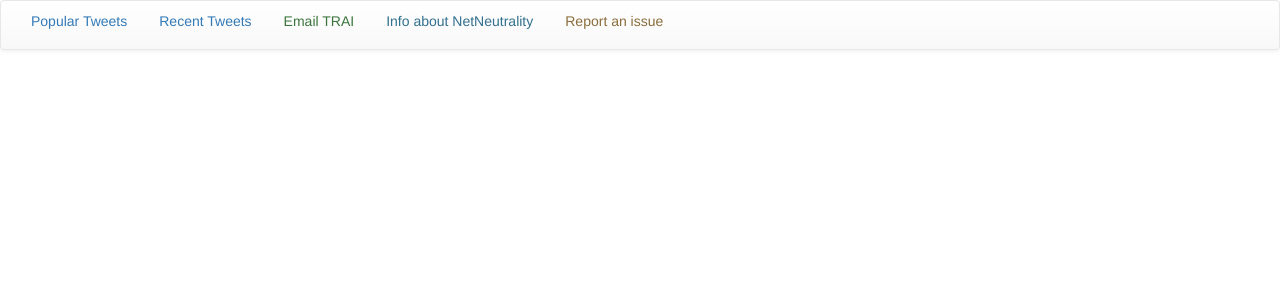
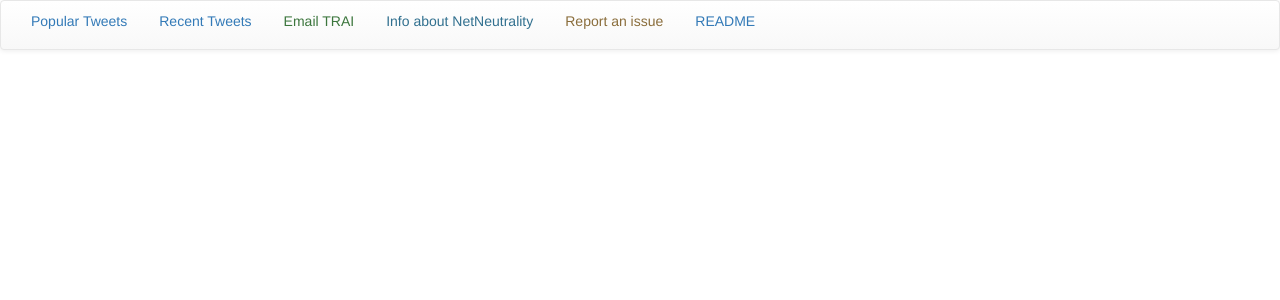
Before and after one commit to fortyplustwo/yalgaar, a Flask app: template yalgaar/templates/base.html in a window 1280 px wide. Shown: the top 300 px of the page. Run offline with Flask 2, Linux system fonts and the light colour scheme; the template is opened without the code that fills it, so the values that code supplies are empty; parts of the project's set-up code (start-up, migrations or seed data) failed here and were passed over; some libraries are stand-ins or nearby versions.

Commit message:
README link

```diff
--- a/yalgaar/templates/base.html
+++ b/yalgaar/templates/base.html
@@ -34,6 +34,7 @@
                         <li role='presentation'> <a class='text-success' href='http://savetheinternet.in' target='_blank'>Email TRAI</a></li>
                         <li role='presentation'> <a class='text-info' href='http://netneutrality.in' target='_blank'>Info about NetNeutrality</a></li>
                         <li role='presentation'> <a class='text-warning' href='https://github.com/knightsamar/yalgaar/issues' target='_blank'>Report an issue</a> </li>
+                        <li role='presentation'> <a class='text-error' href='https://github.com/yalgaar/yalgaar.github.io/blob/master/README.md' target='_blank'>README</a></li>
                     </ul>
                 </div>
             </div>
```
